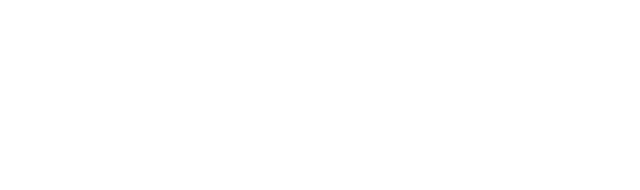
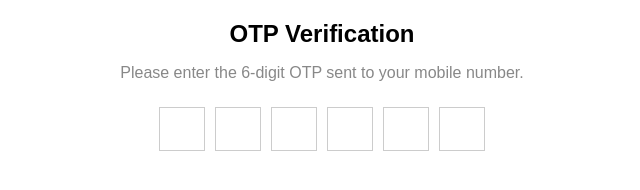
Before and after one commit to acciojob/OTP-Princegautam741, a website: page main.html in a window 1280 px wide. Shown: the whole page, without its empty margins (318-958 px from the left). Drawn offline with Linux system fonts and the light colour scheme.

Commit message:
created a submission

```diff
--- a/main.html
+++ b/main.html
@@ -1,16 +1,22 @@
 <!DOCTYPE html>
-
 <html>
 
 <head>
-	<link rel="stylesheet" href="styles.css">
+    <link rel="stylesheet" href="styles.css">
 </head>
 
 <body>
-	<!-- the entire body must be written by student -->
-    <script type="text/javascript" src="./script.js">
-</script>
-
+    <h1 id="verification_heading">OTP Verification</h1>
+    <p id="verification_subtext">Please enter the 6-digit OTP sent to your mobile number.</p>
+    <div class="code-container">
+        <input type="text" class="code" maxlength="1" oninput="focusNext(this)" onkeydown="handleBackspace(this)">
+        <input type="text" class="code" maxlength="1" oninput="focusNext(this)" onkeydown="handleBackspace(this)">
+        <input type="text" class="code" maxlength="1" oninput="focusNext(this)" onkeydown="handleBackspace(this)">
+        <input type="text" class="code" maxlength="1" oninput="focusNext(this)" onkeydown="handleBackspace(this)">
+        <input type="text" class="code" maxlength="1" oninput="focusNext(this)" onkeydown="handleBackspace(this)">
+        <input type="text" class="code" maxlength="1" oninput="focusNext(this)" onkeydown="handleBackspace(this)">
+    </div>
+    <script type="text/javascript" src="./script.js"></script>
 </body>
 
 </html>
--- a/script.js
+++ b/script.js
@@ -1 +1,17 @@
-//your JS code here. If required.
+function focusNext(currentInput) {
+    if (currentInput.value.length === 1) {
+        const nextInput = currentInput.nextElementSibling;
+        if (nextInput) {
+            nextInput.focus();
+        }
+    }
+}
+
+function handleBackspace(currentInput) {
+    if (currentInput.value === '' && event.key === 'Backspace') {
+        const previousInput = currentInput.previousElementSibling;
+        if (previousInput) {
+            previousInput.focus();
+        }
+    }
+}
--- a/styles.css
+++ b/styles.css
@@ -1 +1,30 @@
-/*  your css code here. If applicable */
+/* Add your CSS styles here */
+body {
+    font-family: Arial, sans-serif;
+    text-align: center;
+}
+
+h1 {
+    font-size: 24px;
+    margin-top: 20px;
+}
+
+#verification_subtext {
+    font-size: 16px;
+    color: #888;
+    margin-bottom: 20px;
+}
+
+.code-container {
+    display: flex;
+    justify-content: center;
+}
+
+.code {
+    width: 40px;
+    height: 40px;
+    font-size: 24px;
+    text-align: center;
+    margin: 5px;
+    border: 1px solid #ccc;
+}
```
